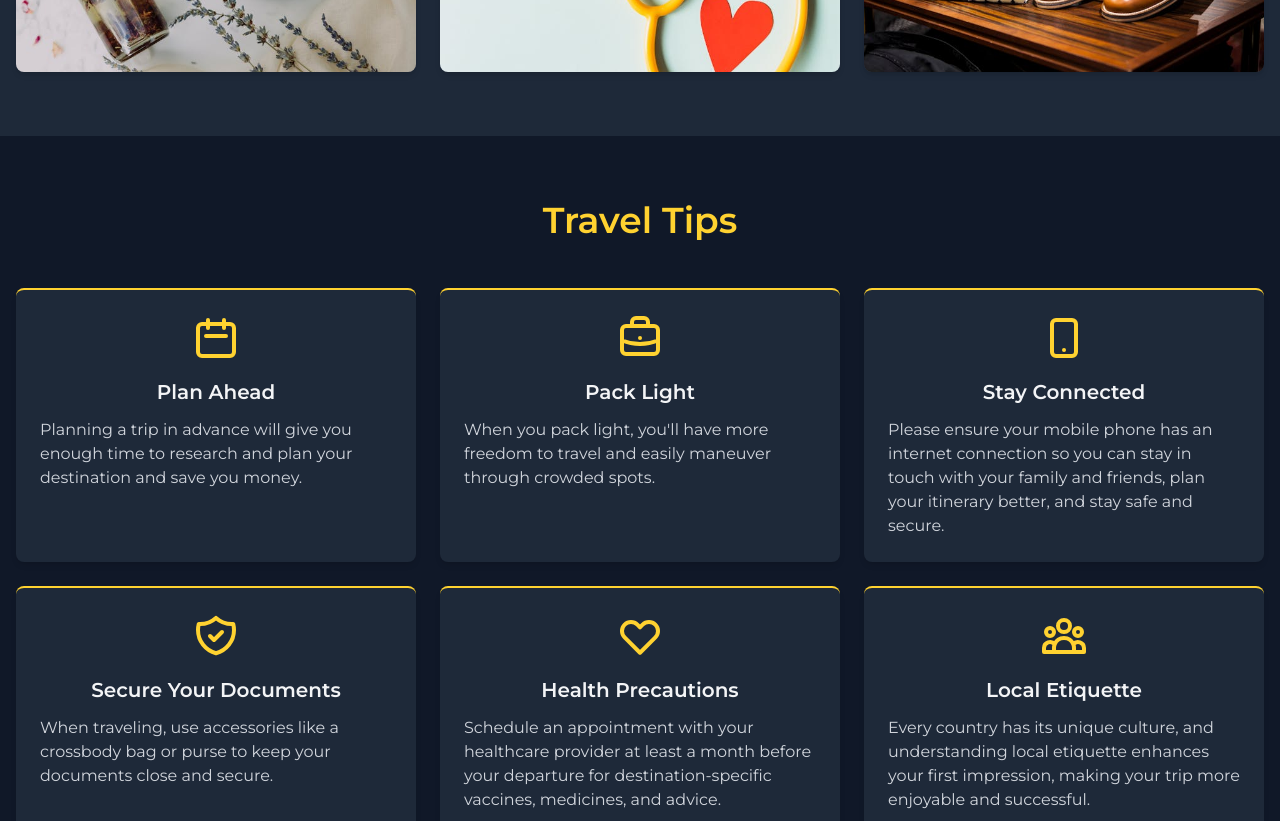
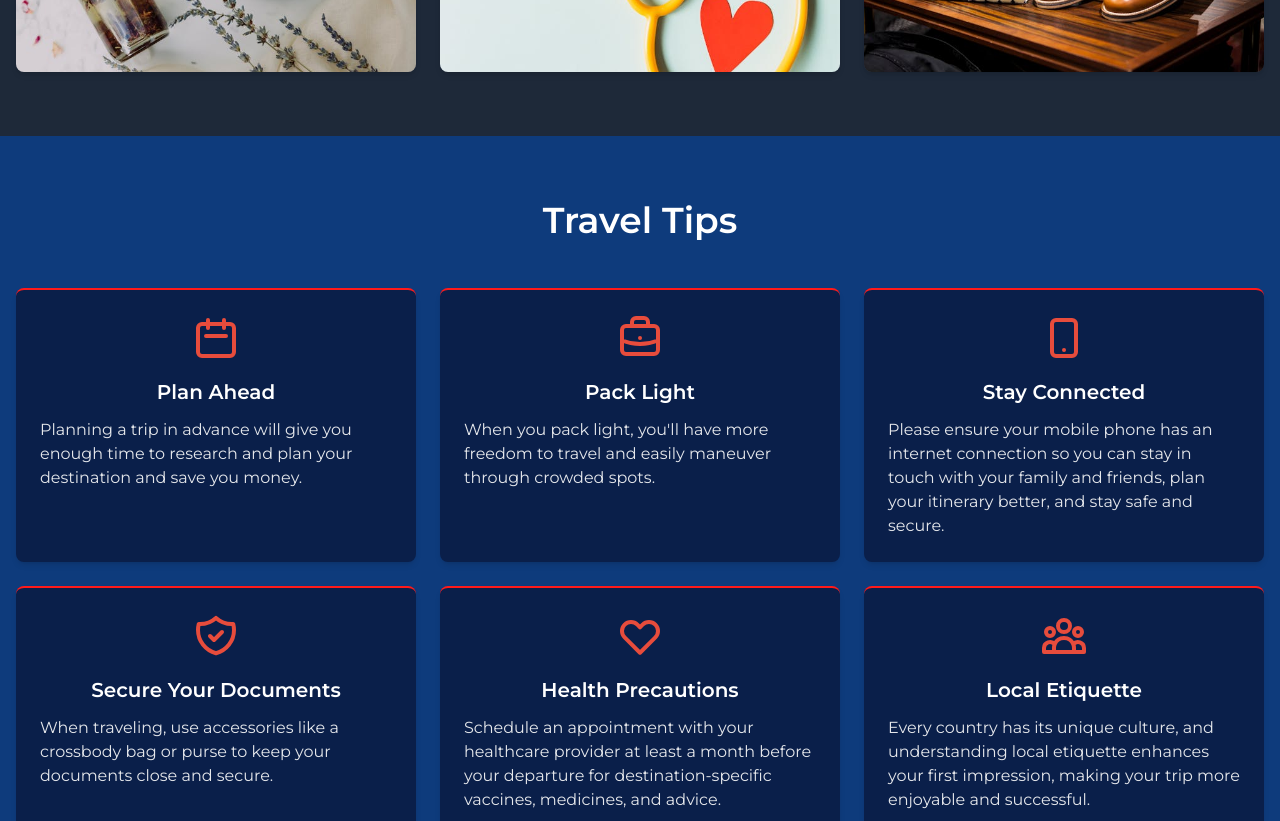
Before and after one commit to SabryHosny/best-buyer, a Next.js app: page / in a window 1280 px wide. Shown: the part 2880-3701 px from the top of the page. Built offline with nearby package versions, Linux system fonts and the light colour scheme.

Commit message:
update-colors

```diff
--- a/app/page.tsx
+++ b/app/page.tsx
@@ -82,7 +82,7 @@ export default function Home() {
                 <span className="relative z-10">GET THE CARD</span>
                 <span className="absolute inset-0 bg-gradient-to-r from-amber-400 to-amber-300 opacity-0 group-hover:opacity-20 transition-opacity duration-300"></span>
               </Link>
-              <Link href="/download-app" className="bg-[#1e3a8a] text-white font-bold py-3 px-8 rounded-md border-2 border-white text-center flex-1 transition-all duration-300 hover:bg-gradient-to-r hover:from-blue-800 hover:to-blue-700 hover:border-amber-300 hover:shadow-[0_0_15px_rgba(30,58,138,0.7)] hover:scale-105 hover:translate-y-[-3px] relative overflow-hidden group">
+              <Link href="/download-app" className="bg-[#0a1f4a] text-white font-bold py-3 px-8 rounded-md border-2 border-white text-center flex-1 transition-all duration-300 hover:bg-gradient-to-r hover:from-blue-800 hover:to-blue-700 hover:border-amber-300 hover:shadow-[0_0_15px_rgba(30,58,138,0.7)] hover:scale-105 hover:translate-y-[-3px] relative overflow-hidden group">
                 <span className="relative z-10">DOWNLOAD THE APP</span>
                 <span className="absolute inset-0 bg-gradient-to-r from-amber-400 to-amber-300 opacity-0 group-hover:opacity-20 transition-opacity duration-300"></span>
               </Link>
@@ -184,118 +184,118 @@ export default function Home() {
       </section>
 
       {/* Travel Tips */}
-      <section className="py-16 px-4 bg-gray-900">
+      <section className="py-16 px-4 bg-[#0e3b7c]">
         <div className="max-w-7xl mx-auto">
-          <h2 className="text-3xl md:text-4xl font-bold text-center mb-12 text-amber-300">Travel Tips</h2>
+          <h2 className="text-3xl md:text-4xl font-bold text-center mb-12 text-white">Travel Tips</h2>
           <div className="grid grid-cols-1 sm:grid-cols-2 lg:grid-cols-3 gap-6">
             {/* Plan Ahead */}
-            <div data-aos="fade-up" data-aos-delay="100" className="bg-gray-800 rounded-lg p-6 shadow-md hover:shadow-lg transition-all duration-300 hover:translate-y-[-5px] border-t-2 border-amber-300">
+            <div data-aos="fade-up" data-aos-delay="100" className="bg-[#0a1f4a] rounded-lg p-6 shadow-md hover:shadow-lg transition-all duration-300 hover:translate-y-[-5px] border-t-2 border-[#ff1a1a]">
               <div className="flex items-center justify-center mb-4">
-                <svg xmlns="http://www.w3.org/2000/svg" className="h-12 w-12 text-amber-300" fill="none" viewBox="0 0 24 24" stroke="currentColor">
+                <svg xmlns="http://www.w3.org/2000/svg" className="h-12 w-12 text-[#e74c3c]" fill="none" viewBox="0 0 24 24" stroke="currentColor">
                   <path strokeLinecap="round" strokeLinejoin="round" strokeWidth={2} d="M8 7V3m8 4V3m-9 8h10M5 21h14a2 2 0 002-2V7a2 2 0 00-2-2H5a2 2 0 00-2 2v12a2 2 0 002 2z" />
                 </svg>
               </div>
-              <h3 className="text-xl font-semibold mb-3 text-gray-100 text-center">Plan Ahead</h3>
-              <p className="text-gray-300">Planning a trip in advance will give you enough time to research and plan your destination and save you money.</p>
+              <h3 className="text-xl font-semibold mb-3 text-white text-center">Plan Ahead</h3>
+              <p className="text-gray-200">Planning a trip in advance will give you enough time to research and plan your destination and save you money.</p>
             </div>
 
             {/* Pack Light */}
-            <div data-aos="fade-up" data-aos-delay="150" className="bg-gray-800 rounded-lg p-6 shadow-md hover:shadow-lg transition-all duration-300 hover:translate-y-[-5px] border-t-2 border-amber-300">
+            <div data-aos="fade-up" data-aos-delay="150" className="bg-[#0a1f4a] rounded-lg p-6 shadow-md hover:shadow-lg transition-all duration-300 hover:translate-y-[-5px] border-t-2 border-[#ff1a1a]">
               <div className="flex items-center justify-center mb-4">
-                <svg xmlns="http://www.w3.org/2000/svg" className="h-12 w-12 text-amber-300" fill="none" viewBox="0 0 24 24" stroke="currentColor">
+                <svg xmlns="http://www.w3.org/2000/svg" className="h-12 w-12 text-[#e74c3c]" fill="none" viewBox="0 0 24 24" stroke="currentColor">
                   <path strokeLinecap="round" strokeLinejoin="round" strokeWidth={2} d="M21 13.255A23.931 23.931 0 0112 15c-3.183 0-6.22-.62-9-1.745M16 6V4a2 2 0 00-2-2h-4a2 2 0 00-2 2v2m4 6h.01M5 20h14a2 2 0 002-2V8a2 2 0 00-2-2H5a2 2 0 00-2 2v10a2 2 0 002 2z" />
                 </svg>
               </div>
-              <h3 className="text-xl font-semibold mb-3 text-gray-100 text-center">Pack Light</h3>
-              <p className="text-gray-300">When you pack light, you&apos;ll have more freedom to travel and easily maneuver through crowded spots.</p>
+              <h3 className="text-xl font-semibold mb-3 text-white text-center">Pack Light</h3>
+              <p className="text-gray-200">When you pack light, you&apos;ll have more freedom to travel and easily maneuver through crowded spots.</p>
             </div>
 
             {/* Stay Connected */}
-            <div data-aos="fade-up" data-aos-delay="200" className="bg-gray-800 rounded-lg p-6 shadow-md hover:shadow-lg transition-all duration-300 hover:translate-y-[-5px] border-t-2 border-amber-300">
+            <div data-aos="fade-up" data-aos-delay="200" className="bg-[#0a1f4a] rounded-lg p-6 shadow-md hover:shadow-lg transition-all duration-300 hover:translate-y-[-5px] border-t-2 border-[#ff1a1a]">
               <div className="flex items-center justify-center mb-4">
-                <svg xmlns="http://www.w3.org/2000/svg" className="h-12 w-12 text-amber-300" fill="none" viewBox="0 0 24 24" stroke="currentColor">
+                <svg xmlns="http://www.w3.org/2000/svg" className="h-12 w-12 text-[#e74c3c]" fill="none" viewBox="0 0 24 24" stroke="currentColor">
                   <path strokeLinecap="round" strokeLinejoin="round" strokeWidth={2} d="M12 18h.01M8 21h8a2 2 0 002-2V5a2 2 0 00-2-2H8a2 2 0 00-2 2v14a2 2 0 002 2z" />
                 </svg>
               </div>
-              <h3 className="text-xl font-semibold mb-3 text-gray-100 text-center">Stay Connected</h3>
-              <p className="text-gray-300">Please ensure your mobile phone has an internet connection so you can stay in touch with your family and friends, plan your itinerary better, and stay safe and secure.</p>
+              <h3 className="text-xl font-semibold mb-3 text-white text-center">Stay Connected</h3>
+              <p className="text-gray-200">Please ensure your mobile phone has an internet connection so you can stay in touch with your family and friends, plan your itinerary better, and stay safe and secure.</p>
             </div>
 
             {/* Secure Your Documents */}
-            <div data-aos="fade-up" data-aos-delay="250" className="bg-gray-800 rounded-lg p-6 shadow-md hover:shadow-lg transition-all duration-300 hover:translate-y-[-5px] border-t-2 border-amber-300">
+            <div data-aos="fade-up" data-aos-delay="250" className="bg-[#0a1f4a] rounded-lg p-6 shadow-md hover:shadow-lg transition-all duration-300 hover:translate-y-[-5px] border-t-2 border-[#ff1a1a]">
               <div className="flex items-center justify-center mb-4">
-                <svg xmlns="http://www.w3.org/2000/svg" className="h-12 w-12 text-amber-300" fill="none" viewBox="0 0 24 24" stroke="currentColor">
+                <svg xmlns="http://www.w3.org/2000/svg" className="h-12 w-12 text-[#e74c3c]" fill="none" viewBox="0 0 24 24" stroke="currentColor">
                   <path strokeLinecap="round" strokeLinejoin="round" strokeWidth={2} d="M9 12l2 2 4-4m5.618-4.016A11.955 11.955 0 0112 2.944a11.955 11.955 0 01-8.618 3.04A12.02 12.02 0 003 9c0 5.591 3.824 10.29 9 11.622 5.176-1.332 9-6.03 9-11.622 0-1.042-.133-2.052-.382-3.016z" />
                 </svg>
               </div>
-              <h3 className="text-xl font-semibold mb-3 text-gray-100 text-center">Secure Your Documents</h3>
-              <p className="text-gray-300">When traveling, use accessories like a crossbody bag or purse to keep your documents close and secure.</p>
+              <h3 className="text-xl font-semibold mb-3 text-white text-center">Secure Your Documents</h3>
+              <p className="text-gray-200">When traveling, use accessories like a crossbody bag or purse to keep your documents close and secure.</p>
             </div>
 
             {/* Health Precautions */}
-            <div data-aos="fade-up" data-aos-delay="300" className="bg-gray-800 rounded-lg p-6 shadow-md hover:shadow-lg transition-all duration-300 hover:translate-y-[-5px] border-t-2 border-amber-300">
+            <div data-aos="fade-up" data-aos-delay="300" className="bg-[#0a1f4a] rounded-lg p-6 shadow-md hover:shadow-lg transition-all duration-300 hover:translate-y-[-5px] border-t-2 border-[#ff1a1a]">
               <div className="flex items-center justify-center mb-4">
-                <svg xmlns="http://www.w3.org/2000/svg" className="h-12 w-12 text-amber-300" fill="none" viewBox="0 0 24 24" stroke="currentColor">
+                <svg xmlns="http://www.w3.org/2000/svg" className="h-12 w-12 text-[#e74c3c]" fill="none" viewBox="0 0 24 24" stroke="currentColor">
                   <path strokeLinecap="round" strokeLinejoin="round" strokeWidth={2} d="M4.318 6.318a4.5 4.5 0 000 6.364L12 20.364l7.682-7.682a4.5 4.5 0 00-6.364-6.364L12 7.636l-1.318-1.318a4.5 4.5 0 00-6.364 0z" />
                 </svg>
               </div>
-              <h3 className="text-xl font-semibold mb-3 text-gray-100 text-center">Health Precautions</h3>
-              <p className="text-gray-300">Schedule an appointment with your healthcare provider at least a month before your departure for destination-specific vaccines, medicines, and advice.</p>
+              <h3 className="text-xl font-semibold mb-3 text-white text-center">Health Precautions</h3>
+              <p className="text-gray-200">Schedule an appointment with your healthcare provider at least a month before your departure for destination-specific vaccines, medicines, and advice.</p>
             </div>
 
             {/* Local Etiquette */}
-            <div data-aos="fade-up" data-aos-delay="350" className="bg-gray-800 rounded-lg p-6 shadow-md hover:shadow-lg transition-all duration-300 hover:translate-y-[-5px] border-t-2 border-amber-300">
+            <div data-aos="fade-up" data-aos-delay="350" className="bg-[#0a1f4a] rounded-lg p-6 shadow-md hover:shadow-lg transition-all duration-300 hover:translate-y-[-5px] border-t-2 border-[#ff1a1a]">
               <div className="flex items-center justify-center mb-4">
-                <svg xmlns="http://www.w3.org/2000/svg" className="h-12 w-12 text-amber-300" fill="none" viewBox="0 0 24 24" stroke="currentColor">
+                <svg xmlns="http://www.w3.org/2000/svg" className="h-12 w-12 text-[#e74c3c]" fill="none" viewBox="0 0 24 24" stroke="currentColor">
                   <path strokeLinecap="round" strokeLinejoin="round" strokeWidth={2} d="M17 20h5v-2a3 3 0 00-5.356-1.857M17 20H7m10 0v-2c0-.656-.126-1.283-.356-1.857M7 20H2v-2a3 3 0 015.356-1.857M7 20v-2c0-.656.126-1.283.356-1.857m0 0a5.002 5.002 0 019.288 0M15 7a3 3 0 11-6 0 3 3 0 016 0zm6 3a2 2 0 11-4 0 2 2 0 014 0zM7 10a2 2 0 11-4 0 2 2 0 014 0z" />
                 </svg>
               </div>
-              <h3 className="text-xl font-semibold mb-3 text-gray-100 text-center">Local Etiquette</h3>
-              <p className="text-gray-300">Every country has its unique culture, and understanding local etiquette enhances your first impression, making your trip more enjoyable and successful.</p>
+              <h3 className="text-xl font-semibold mb-3 text-white text-center">Local Etiquette</h3>
+              <p className="text-gray-200">Every country has its unique culture, and understanding local etiquette enhances your first impression, making your trip more enjoyable and successful.</p>
             </div>
 
             {/* Stay Safe */}
-            <div data-aos="fade-up" data-aos-delay="400" className="bg-gray-800 rounded-lg p-6 shadow-md hover:shadow-lg transition-all duration-300 hover:translate-y-[-5px] border-t-2 border-amber-300">
+            <div data-aos="fade-up" data-aos-delay="400" className="bg-[#0a1f4a] rounded-lg p-6 shadow-md hover:shadow-lg transition-all duration-300 hover:translate-y-[-5px] border-t-2 border-[#ff1a1a]">
               <div className="flex items-center justify-center mb-4">
-                <svg xmlns="http://www.w3.org/2000/svg" className="h-12 w-12 text-amber-300" fill="none" viewBox="0 0 24 24" stroke="currentColor">
+                <svg xmlns="http://www.w3.org/2000/svg" className="h-12 w-12 text-[#e74c3c]" fill="none" viewBox="0 0 24 24" stroke="currentColor">
                   <path strokeLinecap="round" strokeLinejoin="round" strokeWidth={2} d="M12 15v2m-6 4h12a2 2 0 002-2v-6a2 2 0 00-2-2H6a2 2 0 00-2 2v6a2 2 0 002 2zm10-10V7a4 4 0 00-8 0v4h8z" />
                 </svg>
               </div>
-              <h3 className="text-xl font-semibold mb-3 text-gray-100 text-center">Stay Safe</h3>
-              <p className="text-gray-300">Protect your money, phone, and passport. Above all else, protect all three. Possessing these three can replace everything else. If you lose one, the other two can help you replace the lost item.</p>
+              <h3 className="text-xl font-semibold mb-3 text-white text-center">Stay Safe</h3>
+              <p className="text-gray-200">Protect your money, phone, and passport. Above all else, protect all three. Possessing these three can replace everything else. If you lose one, the other two can help you replace the lost item.</p>
             </div>
 
             {/* Insurance */}
-            <div data-aos="fade-up" data-aos-delay="450" className="bg-gray-800 rounded-lg p-6 shadow-md hover:shadow-lg transition-all duration-300 hover:translate-y-[-5px] border-t-2 border-amber-300">
+            <div data-aos="fade-up" data-aos-delay="450" className="bg-[#0a1f4a] rounded-lg p-6 shadow-md hover:shadow-lg transition-all duration-300 hover:translate-y-[-5px] border-t-2 border-[#ff1a1a]">
               <div className="flex items-center justify-center mb-4">
-                <svg xmlns="http://www.w3.org/2000/svg" className="h-12 w-12 text-amber-300" fill="none" viewBox="0 0 24 24" stroke="currentColor">
+                <svg xmlns="http://www.w3.org/2000/svg" className="h-12 w-12 text-[#e74c3c]" fill="none" viewBox="0 0 24 24" stroke="currentColor">
                   <path strokeLinecap="round" strokeLinejoin="round" strokeWidth={2} d="M9 12l2 2 4-4m5.618-4.016A11.955 11.955 0 0112 2.944a11.955 11.955 0 01-8.618 3.04A12.02 12.02 0 003 9c0 5.591 3.824 10.29 9 11.622 5.176-1.332 9-6.03 9-11.622 0-1.042-.133-2.052-.382-3.016z" />
                 </svg>
               </div>
-              <h3 className="text-xl font-semibold mb-3 text-gray-100 text-center">Insurance</h3>
-              <p className="text-gray-300">Insurance can reduce the significant financial risks associated with travel, including accidents, illness, missed flights, canceled tours, lost baggage, theft, etc.</p>
+              <h3 className="text-xl font-semibold mb-3 text-white text-center">Insurance</h3>
+              <p className="text-gray-200">Insurance can reduce the significant financial risks associated with travel, including accidents, illness, missed flights, canceled tours, lost baggage, theft, etc.</p>
             </div>
 
             {/* Be Flexible and Open-Minded */}
-            <div data-aos="fade-up" data-aos-delay="500" className="bg-gray-800 rounded-lg p-6 shadow-md hover:shadow-lg transition-all duration-300 hover:translate-y-[-5px] border-t-2 border-amber-300">
+            <div data-aos="fade-up" data-aos-delay="500" className="bg-[#0a1f4a] rounded-lg p-6 shadow-md hover:shadow-lg transition-all duration-300 hover:translate-y-[-5px] border-t-2 border-[#ff1a1a]">
               <div className="flex items-center justify-center mb-4">
-                <svg xmlns="http://www.w3.org/2000/svg" className="h-12 w-12 text-amber-300" fill="none" viewBox="0 0 24 24" stroke="currentColor">
+                <svg xmlns="http://www.w3.org/2000/svg" className="h-12 w-12 text-[#e74c3c]" fill="none" viewBox="0 0 24 24" stroke="currentColor">
                   <path strokeLinecap="round" strokeLinejoin="round" strokeWidth={2} d="M14.828 14.828a4 4 0 01-5.656 0M9 10h.01M15 10h.01M21 12a9 9 0 11-18 0 9 9 0 0118 0z" />
                 </svg>
               </div>
-              <h3 className="text-xl font-semibold mb-3 text-gray-100 text-center">Be Flexible and Open-Minded</h3>
-              <p className="text-gray-300">Traveling with an open mind lets you fully immerse yourself in new cultures, ideas, and lifestyles.</p>
+              <h3 className="text-xl font-semibold mb-3 text-white text-center">Be Flexible and Open-Minded</h3>
+              <p className="text-gray-200">Traveling with an open mind lets you fully immerse yourself in new cultures, ideas, and lifestyles.</p>
             </div>
 
             {/* Money Management */}
-            <div data-aos="fade-up" data-aos-delay="550" className="bg-gray-800 rounded-lg p-6 shadow-md hover:shadow-lg transition-all duration-300 hover:translate-y-[-5px] border-t-2 border-amber-300">
+            <div data-aos="fade-up" data-aos-delay="550" className="bg-[#0a1f4a] rounded-lg p-6 shadow-md hover:shadow-lg transition-all duration-300 hover:translate-y-[-5px] border-t-2 border-[#ff1a1a]">
               <div className="flex items-center justify-center mb-4">
-                <svg xmlns="http://www.w3.org/2000/svg" className="h-12 w-12 text-amber-300" fill="none" viewBox="0 0 24 24" stroke="currentColor">
+                <svg xmlns="http://www.w3.org/2000/svg" className="h-12 w-12 text-[#e74c3c]" fill="none" viewBox="0 0 24 24" stroke="currentColor">
                   <path strokeLinecap="round" strokeLinejoin="round" strokeWidth={2} d="M12 8c-1.657 0-3 .895-3 2s1.343 2 3 2 3 .895 3 2-1.343 2-3 2m0-8c1.11 0 2.08.402 2.599 1M12 8V7m0 1v8m0 0v1m0-1c-1.11 0-2.08-.402-2.599-1M21 12a9 9 0 11-18 0 9 9 0 0118 0z" />
                 </svg>
               </div>
-              <h3 className="text-xl font-semibold mb-3 text-gray-100 text-center">Money Management</h3>
-              <p className="text-gray-300">Creating a travel budget is essential to save money while traveling abroad or avoid overspending.</p>
+              <h3 className="text-xl font-semibold mb-3 text-white text-center">Money Management</h3>
+              <p className="text-gray-200">Creating a travel budget is essential to save money while traveling abroad or avoid overspending.</p>
             </div>
           </div>
         </div>
```
